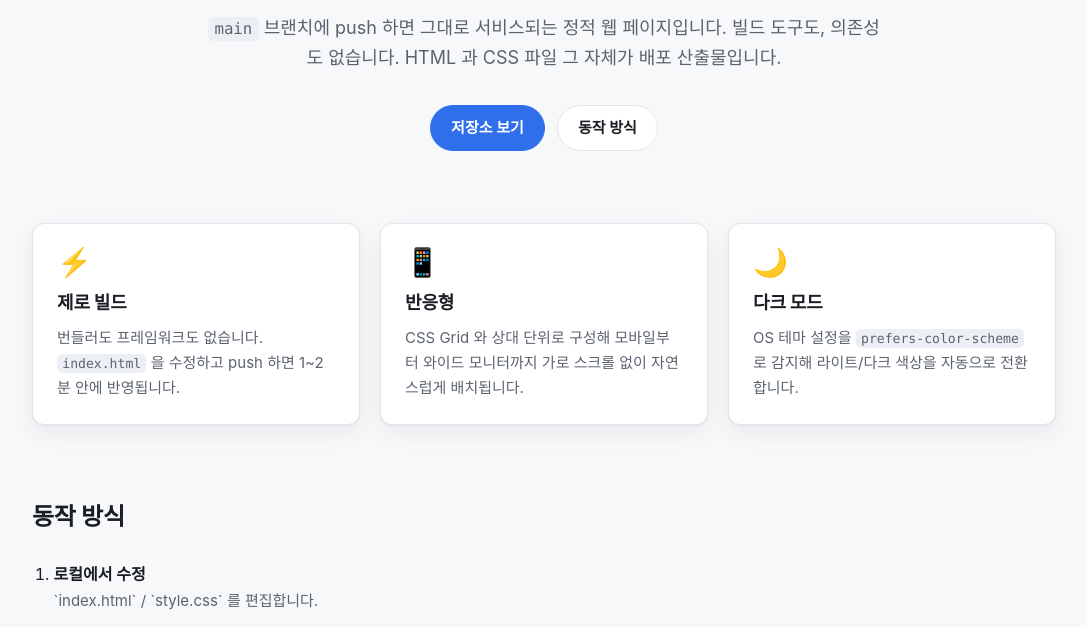
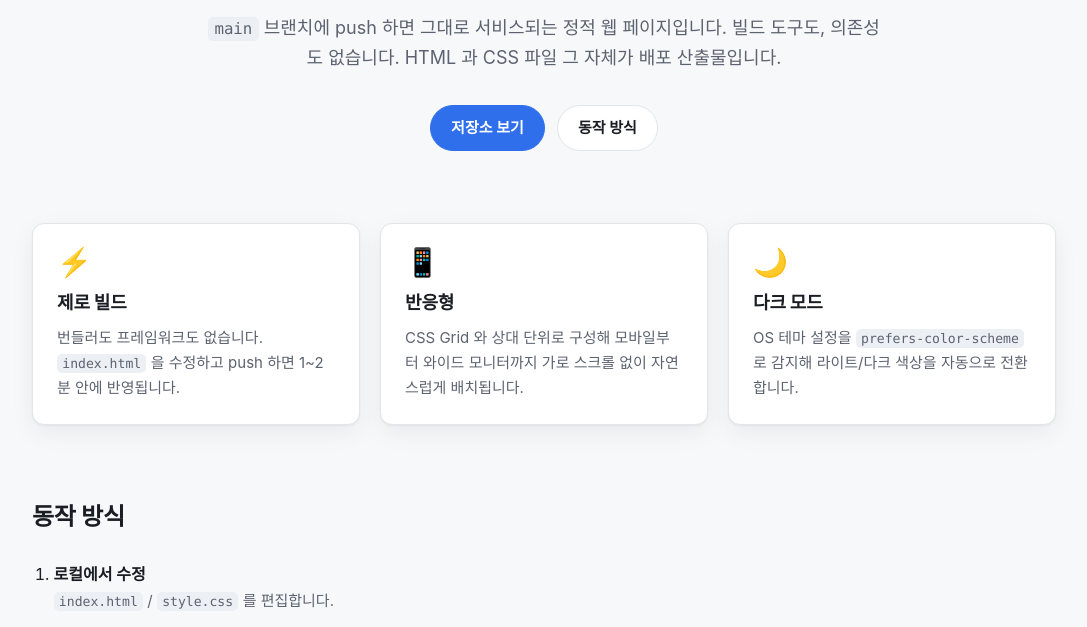
Before and after one commit to JsonCorp/webpag_test_1, a plain HTML site: page index.html in a window 1280 px wide. Shown: the part 168-795 px from the top of the page, without its empty margins (96-1183 px from the left). Drawn offline with Linux system fonts and the light colour scheme.

Commit message:
Fix literal backticks rendering in the steps list
Co-Authored-By: Claude Opus 5 <noreply@anthropic.com>

```diff
--- a/index.html
+++ b/index.html
@@ -59,7 +59,7 @@
         <ol class="steps">
           <li>
             <strong>로컬에서 수정</strong>
-            <span>`index.html` / `style.css` 를 편집합니다.</span>
+            <span><code>index.html</code> / <code>style.css</code> 를 편집합니다.</span>
           </li>
           <li>
             <strong>커밋 &amp; 푸시</strong>
```
